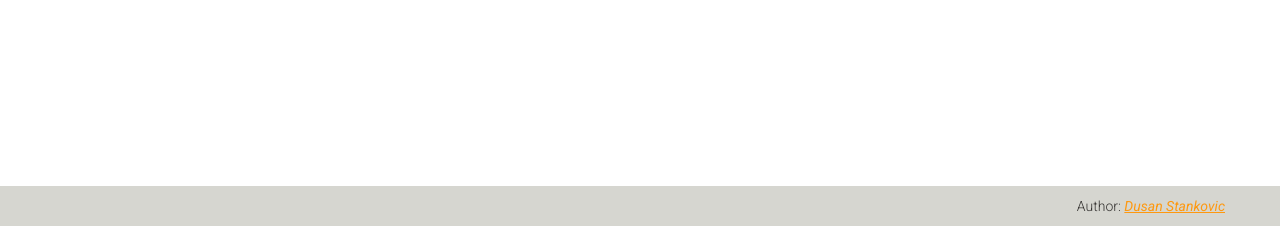
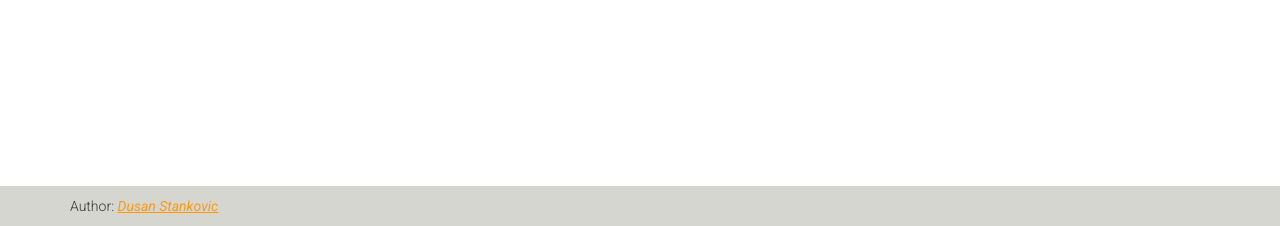
Before and after one commit to stankovicdusan/eshopper, a PHP site: page /sajtovi/ in a window 1280 px wide. Shown: the part 574-800 px from the top of the page. Run offline with PHP 8.4, Linux system fonts and the light colour scheme; data that the repository does not hold is empty.

Commit message:
Update footer.php

```diff
--- a/views/fixed/footer.php
+++ b/views/fixed/footer.php
@@ -3,7 +3,7 @@
 		<div class="footer-bottom">
 			<div class="container">
 				<div class="row">
-					<p class="pull-right">Author: <span><a target="_blank" href="https://www.linkedin.com/in/dusan-stankovic-9bab68185/">Dusan Stankovic</a></span></p>
+					<p class="pull-left">Author: <span><a href="index.php?page=author">Dusan Stankovic</a></span></p>
 				</div>
 			</div>
 		</div>
```
